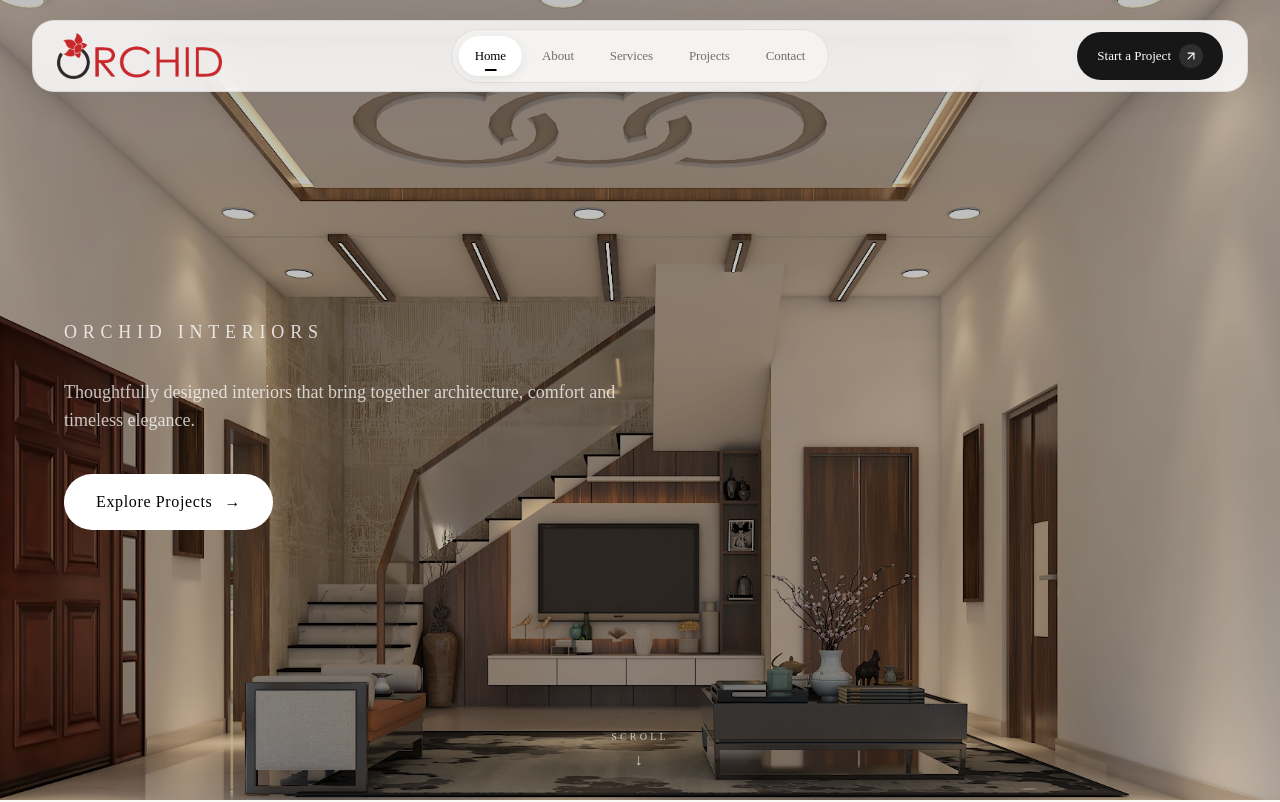
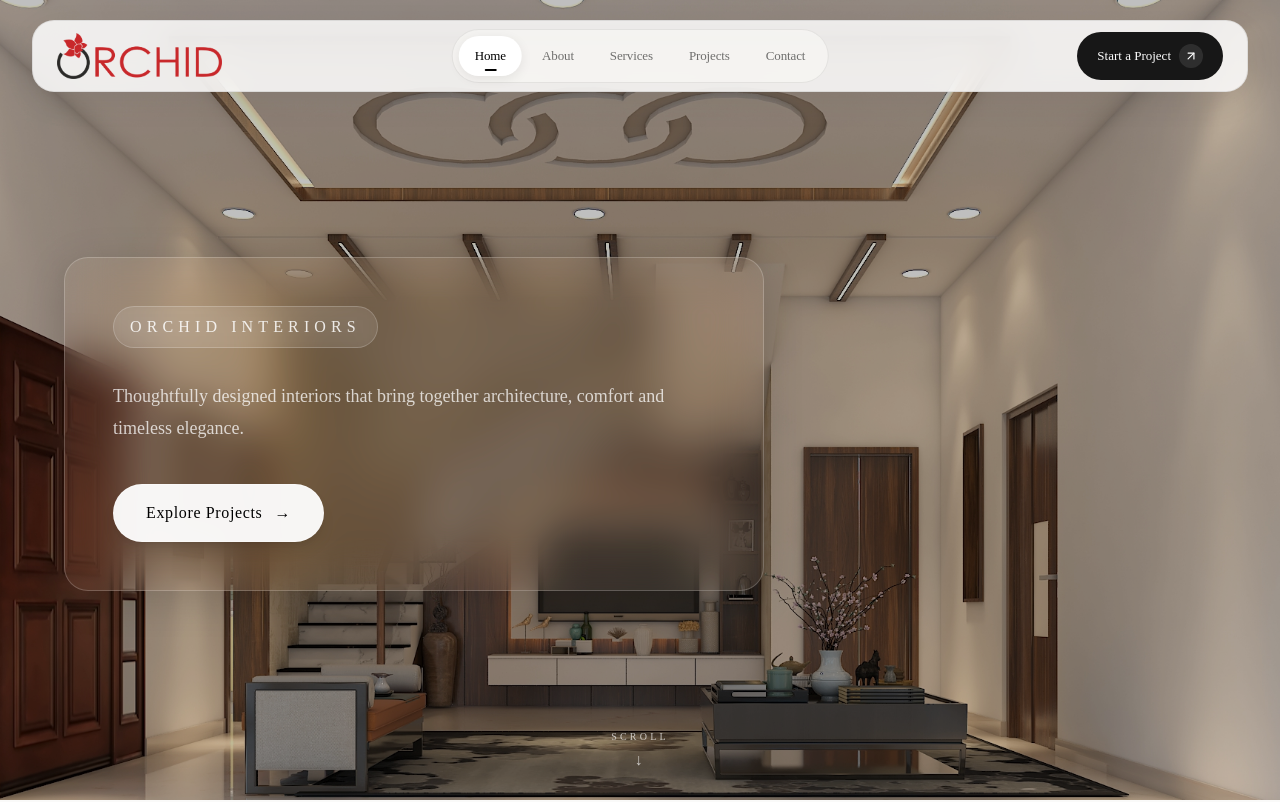
Before and after one commit to Sabarishalpha/ORCHID-INTERIORS, a Next.js app: page / in a window 1280 px wide. Shown: the top 802 px of the page. Built offline with nearby package versions, Linux system fonts and the light colour scheme; no server answers; a web font is replaced by a local one.

Commit message:
Update Hero.tsx

```diff
--- a/src/app/components/Hero.tsx
+++ b/src/app/components/Hero.tsx
@@ -60,7 +60,119 @@ export default function Hero() {
         <div className="absolute inset-0 bg-[radial-gradient(circle_at_top_left,rgba(255,255,255,0.1),transparent_30%)]" />
       </div>
 
-{/* Hero Content */} <div className="relative z-10 mx-auto flex w-full max-w-7xl flex-1 items-center px-4 pb-16 pt-28 sm:px-6 md:px-10 lg:px-16"> <div className="max-w-[700px] text-left"> <h3 data-hero-label className="mb-8 text-sm font-medium tracking-[0.32em] text-white/80 sm:text-base md:text-lg" > ORCHID INTERIORS </h3> {/* <h1 data-hero-title className="max-w-[620px] text-[3.2rem] font-light leading-[0.88] tracking-[-0.06em] text-white sm:text-[4.2rem] md:text-[5.6rem] lg:text-[7rem] xl:text-[8rem]" > Crafting <br /> Spaces <br /> That Feel Like <br /> Home </h1> */} <p data-hero-description className="mt-8 max-w-xl text-sm leading-7 text-white/75 sm:text-base md:text-lg" > Thoughtfully designed interiors that bring together architecture, comfort and timeless elegance. </p> <div className="mt-10"> <Link href="/projects" data-hero-cta className="group inline-flex items-center gap-3 rounded-full bg-white px-6 py-3 text-sm font-medium tracking-[0.04em] text-black transition-all duration-300 hover:bg-black hover:text-white sm:px-8 sm:py-4 sm:text-base" > Explore Projects <span aria-hidden="true" className="transition-transform duration-300 group-hover:translate-x-1"> → </span> </Link> </div> </div> </div>
+      {/* Hero Content */}
+<div className="relative z-10 mx-auto flex w-full max-w-7xl flex-1 items-center px-4 pb-16 pt-28 sm:px-6 md:px-10 lg:px-16">
+  <div
+    className="
+      w-full
+      max-w-[700px]
+      rounded-3xl
+      border
+      border-white/20
+      bg-white/[0.06]
+      p-6
+      backdrop-blur-xl
+      backdrop-saturate-150
+      shadow-[0_8px_40px_rgba(0,0,0,0.15)]
+      sm:p-8
+      md:p-10
+      lg:p-12
+    "
+  >
+    {/* Small Glass Label */}
+    <div
+      className="
+        mb-8
+        inline-flex
+        rounded-full
+        border
+        border-white/20
+        bg-white/[0.08]
+        px-4
+        py-2
+        backdrop-blur-md
+      "
+    >
+      <h3
+        data-hero-label
+        className="
+          text-xs
+          font-medium
+          tracking-[0.32em]
+          text-white/85
+          sm:text-sm
+          md:text-base
+        "
+      >
+        ORCHID INTERIORS
+      </h3>
+    </div>
+
+    {/* Description */}
+    <p
+      data-hero-description
+      className="
+        max-w-xl
+        text-sm
+        leading-7
+        text-white/75
+        sm:text-base
+        md:text-lg
+        md:leading-8
+      "
+    >
+      Thoughtfully designed interiors that bring together architecture,
+      comfort and timeless elegance.
+    </p>
+
+    {/* CTA */}
+    <div className="mt-10">
+      <Link
+        href="/projects"
+        data-hero-cta
+        className="
+          group
+          inline-flex
+          items-center
+          gap-3
+          rounded-full
+          border
+          border-white/30
+          bg-white/95
+          px-6
+          py-3
+          text-sm
+          font-medium
+          tracking-[0.04em]
+          text-black
+          shadow-lg
+          transition-all
+          duration-500
+          hover:border-white
+          hover:bg-white
+          hover:px-8
+          sm:px-8
+          sm:py-4
+          sm:text-base
+        "
+      >
+        Explore Projects
+
+        <span
+          aria-hidden="true"
+          className="
+            transition-transform
+            duration-300
+            group-hover:translate-x-1
+          "
+        >
+          →
+        </span>
+      </Link>
+    </div>
+  </div>
+</div>
+
 
       {/* Scroll Indicator */}
       <div
```
